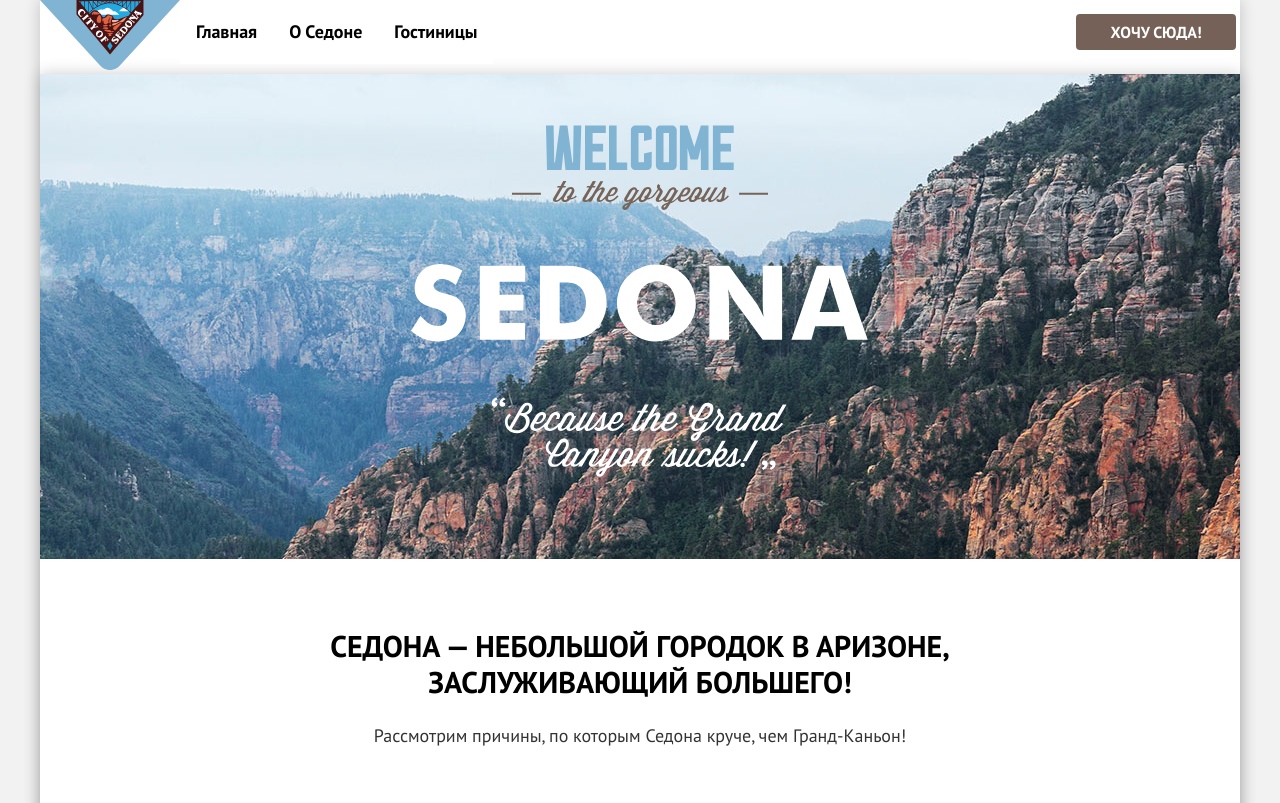
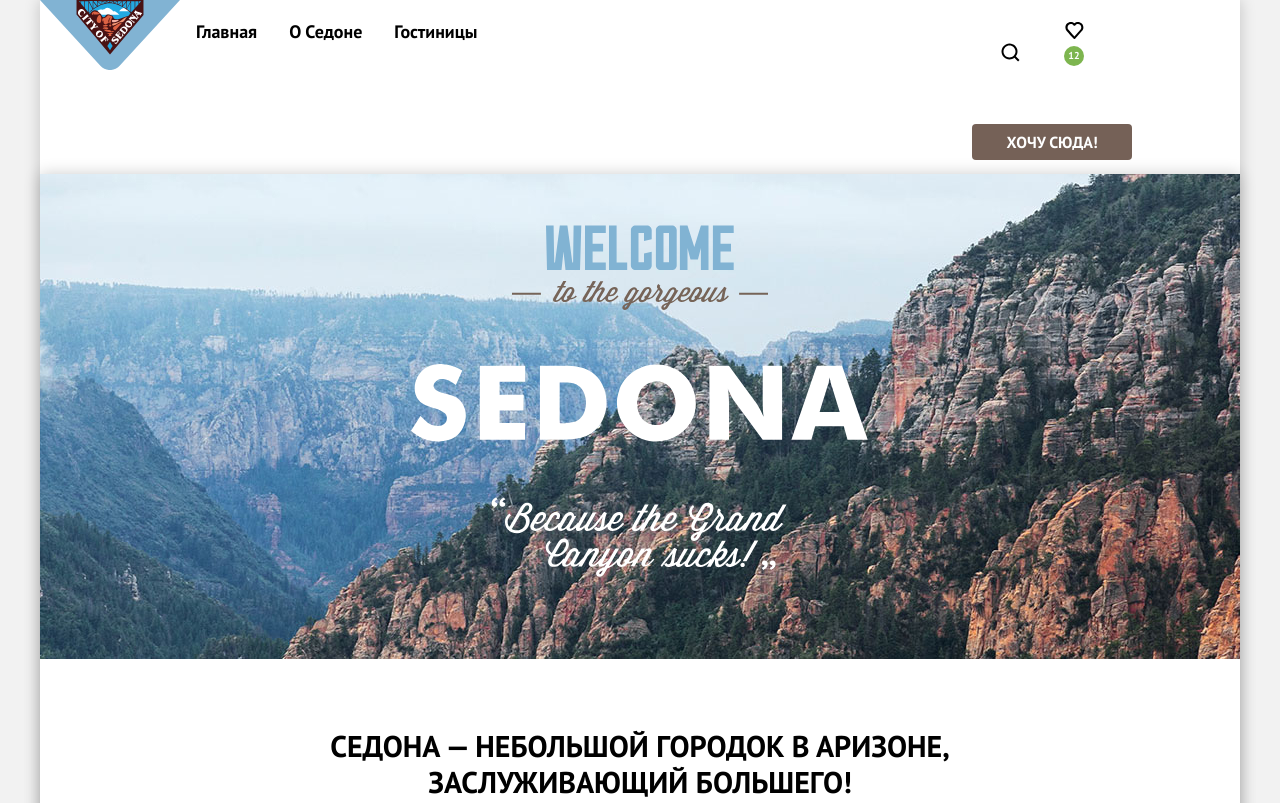
Before and after one commit to htmlacademy-htmlcss/2114165-sedona-35, a plain HTML site: page index.html in a window 1280 px wide. Shown: the top 803 px of the page. Drawn offline with Linux system fonts and the light colour scheme.

Commit message:
Начинает вставку инок.

```diff
--- a/index.html
+++ b/index.html
@@ -29,6 +29,9 @@
         <ul class="navigation-list navigation-user">
           <li class="navigation-list-item">
             <a class="navigation-list-item-link" href="#">
+              <svg aria-hidden="true" focusable="false" width="44" height="64" viewBox="0 0 44 64" fill="none" xmlns="http://www.w3.org/2000/svg">
+                <path d="M31.5 40.0083L27.8 36.3287C28.8 35.0359 29.5 33.3453 29.5 31.4558C29.5 27.0801 25.9 23.5 21.5 23.5C17.1 23.5 13.5 27.1796 13.5 31.5552C13.5 35.9309 17.1 39.511 21.5 39.511C23.3 39.511 25 38.9144 26.4 37.8204L30.1 41.5L31.5 40.0083ZM21.5 37.5221C18.2 37.5221 15.5 34.837 15.5 31.5552C15.5 28.2735 18.2 25.5884 21.5 25.5884C24.8 25.5884 27.5 28.2735 27.5 31.5552C27.5 34.837 24.8 37.5221 21.5 37.5221Z" fill="black"/>
+                </svg>
               <span class="visually-hidden">
                 Поиск
               </span>
@@ -36,9 +39,13 @@
           </li>
           <li class="navigation-list-item">
             <a class="navigation-list-item-link" href="#">
+              <svg aria-hidden="true" focusable="false" width="21" height="20" viewBox="0 0 21 20" fill="none" xmlns="http://www.w3.org/2000/svg">
+                <path d="M10.2928 19C9.99282 19 9.69282 18.9 9.49282 18.6C4.09282 12.5 2.79282 11.1 2.49282 10.7C1.79282 9.8 1.39282 8.6 1.39282 7.4C1.39282 4.4 3.79282 2 6.89282 2C8.19282 2 9.39282 2.5 10.3928 3.3C11.3928 2.5 12.6928 2 13.8928 2C16.8928 2 19.3928 4.4 19.3928 7.4C19.3928 8.7 18.8928 9.9 18.0928 10.8L11.0928 18.7C10.8928 18.9 10.6928 19 10.2928 19ZM4.29282 9.5C4.59282 9.9 7.79282 13.5 10.3928 16.4L16.5928 9.4C17.0928 8.9 17.2928 8.2 17.2928 7.4C17.2928 5.6 15.7928 4.1 13.9928 4.1C12.9928 4.1 11.9928 4.6 11.2928 5.4C10.9928 5.7 10.6928 5.8 10.3928 5.8C10.0928 5.8 9.79282 5.6 9.59282 5.4C8.89282 4.6 7.89282 4.1 6.89282 4.1C5.09282 4.1 3.59282 5.6 3.59282 7.4C3.49282 8.3 3.89282 9 4.29282 9.5C4.19282 9.5 4.19282 9.5 4.29282 9.5Z" fill="black"/>
+                </svg>
               <span class="visually-hidden">
                 Избранное
               </span>
+              <span class="like-number">12</span>
             </a>
           </li>
           <li class="navigation-list-item navigation-list-item-button">
--- a/styles/styles.css
+++ b/styles/styles.css
@@ -130,6 +130,24 @@ body {
 
   margin-top: 14px;
   margin-bottom: 14px;
+}
+
+.like-number {
+  height: 20px;
+  min-width: 20px;
+  display:flex;
+  align-items: center;
+  justify-content: center;
+  background-color: #7DB54F;
+  border-radius: 10px;
+  color:#ffffff;
+  font-size: 10px;
+  line-height: 10px;
+  position: absolute;
+  right: -9;
+  top: -10;
+  box-sizing: border-box;
+  padding: 3px;
 }
 
 /* Навигация конец */
```
Also changed, not shown: catalog.html (+32 -7 lines), images/heart.svg (added).
